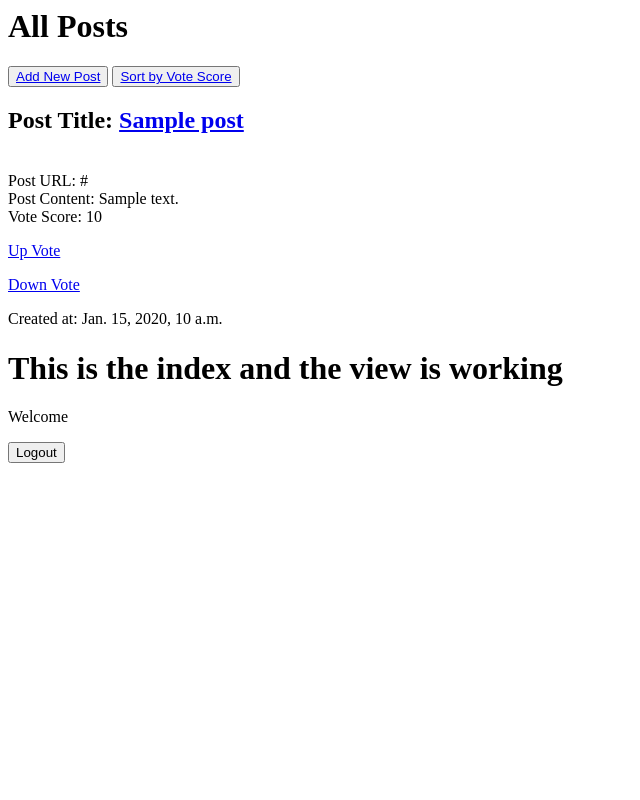
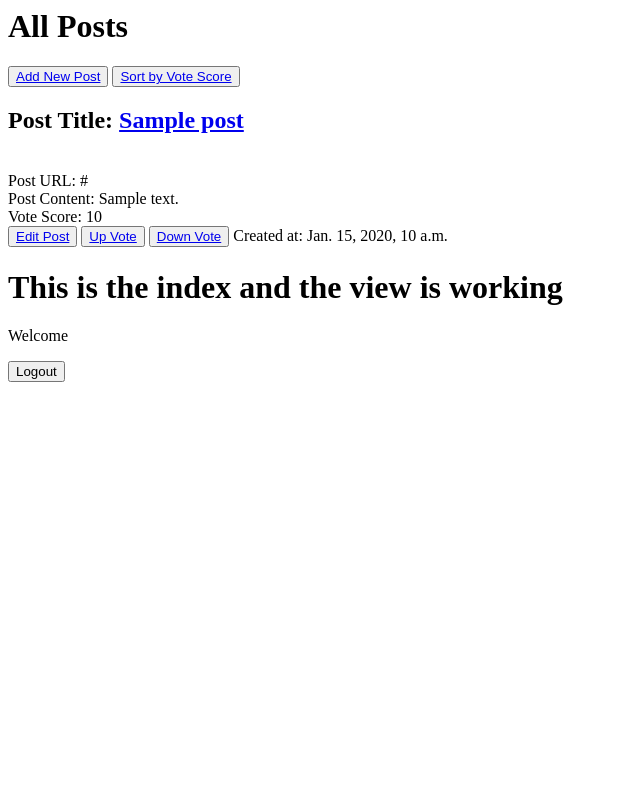
Before and after one commit to Chaotic-Nite/reddit-clone, a Django app: template templates/index.html in a window 1280 px wide. Shown: the whole page, without its empty margins (0-640 px from the left). Run offline with Django 3.2, Linux system fonts and the light colour scheme; the template is opened without the code that fills it: most values are stand-ins (such as "Sample title", 1, 10 or a date in 2020).

Commit message:
Added the ability to edit a post

```diff
--- a/templates/index.html
+++ b/templates/index.html
@@ -14,8 +14,9 @@ Post Content: {{post.content}}
 <br />
 Vote Score: {{post.votes}}
 <br />
-<p><a href="/upvote/{{post.id}}/">Up Vote</a></p>
-<p><a href="/downvote/{{post.id}}/">Down Vote</a></p>
+<button><a href="/post/{{post.id}}/edit">Edit Post</a></button>
+<button><a href="/upvote/{{post.id}}/">Up Vote</a></button>
+<button><a href="/downvote/{{post.id}}/">Down Vote</a></button>
 Created at: {{post.created_at}}
 
 {% endfor %}
```
